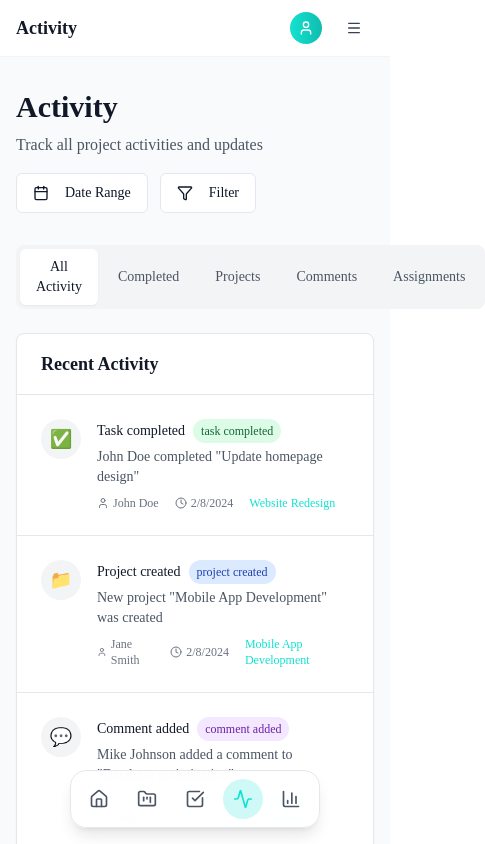
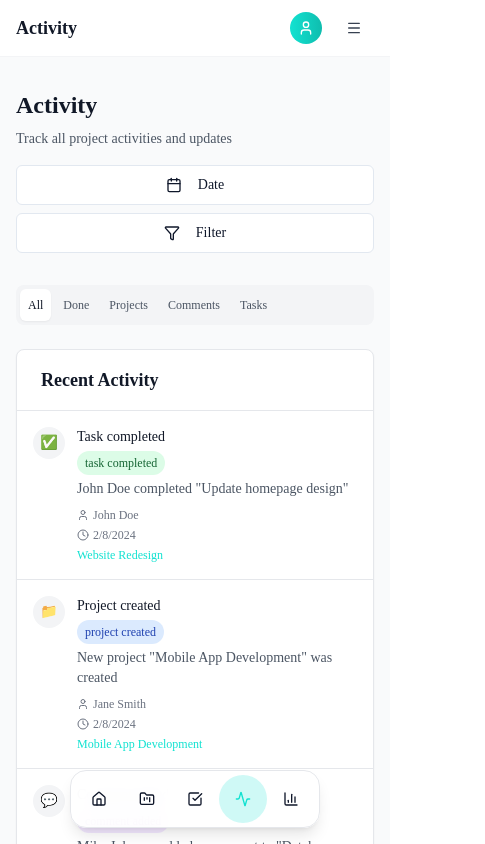
Before and after one commit to devxankit/Project-flow, a React (Vite) app in the folder frontend/: page /activity in a window 390 px wide. Shown: the top 844 px of the page, 485 px wide, since content can reach past the window. Built offline with nearby package versions, Linux system fonts and the light colour scheme.

Commit message:
pm nabvar v1 added

```diff
--- a/frontend/src/components/PM-Navbar.jsx
+++ b/frontend/src/components/PM-Navbar.jsx
@@ -1,6 +1,6 @@
 import React, { useState, useEffect } from 'react';
 import { useNavigate, useLocation } from 'react-router-dom';
-import { Button } from './magicui/button';
+import { Button, buttonVariants } from './magicui/button';
 import { Dock, DockIcon } from './magicui/dock';
 import {
   Home,
@@ -12,6 +12,7 @@ import {
   Menu,
   X
 } from 'lucide-react';
+import { cn } from '../lib/utils';
 
 const PMNavbar = ({ currentPage = 'Dashboard' }) => {
   const [isMobile, setIsMobile] = useState(false);
@@ -152,23 +153,26 @@ const PMNavbar = ({ currentPage = 'Dashboard' }) => {
 
   // Mobile Bottom Dock
   const MobileBottomDock = () => (
-    <div className="md:hidden fixed bottom-0 left-0 right-0 z-50 p-4">
-      <Dock className="bg-white/95 backdrop-blur-md border border-gray-200 shadow-lg">
+    <div className="md:hidden dock-container p-4 safe-area-pb">
+      <Dock
+        className="bg-white/95 backdrop-blur-md border border-gray-200 shadow-lg"
+        direction="bottom"
+      >
         {navigationItems.map((item) => (
-          <DockIcon
-            key={item.key}
-            onClick={() => handleNavigation(item.href)}
-            className={`transition-colors ${
-              location.pathname === item.href
-                ? 'bg-primary/20 text-primary'
-                : 'hover:bg-gray-100'
-            }`}
-          >
-            <item.icon className={`h-5 w-5 ${
-              location.pathname === item.href
-                ? 'text-primary'
-                : 'text-gray-600'
-            }`} />
+          <DockIcon key={item.key}>
+            <button
+              onClick={() => handleNavigation(item.href)}
+              aria-label={item.name}
+              className={cn(
+                buttonVariants({ variant: "ghost", size: "icon" }),
+                "size-12 rounded-full",
+                location.pathname === item.href
+                  ? 'bg-primary/20 text-primary hover:bg-primary/30'
+                  : ''
+              )}
+            >
+              <item.icon className="size-4" />
+            </button>
           </DockIcon>
         ))}
       </Dock>
--- a/frontend/src/index.css
+++ b/frontend/src/index.css
@@ -117,3 +117,38 @@
     @apply bg-background text-foreground;
   }
 }
+
+/* Mobile dock safe area */
+.safe-area-pb {
+  padding-bottom: max(1rem, env(safe-area-inset-bottom));
+}
+
+/* Ensure dock is always visible on mobile */
+@media (max-width: 767px) {
+  .dock-container {
+    position: fixed !important;
+    bottom: 0 !important;
+    left: 0 !important;
+    right: 0 !important;
+    z-index: 60 !important;
+    pointer-events: auto !important;
+  }
+
+  /* Ensure dock icons are touch-friendly */
+  .dock-container [data-dock-icon] {
+    min-width: 44px !important;
+    min-height: 44px !important;
+    touch-action: manipulation !important;
+  }
+
+  /* Improve dock hover effects on mobile */
+  .dock-container [data-dock-icon]:active {
+    transform: scale(0.95) !important;
+    transition: transform 0.1s ease !important;
+  }
+
+  /* Ensure dock mouse events work properly */
+  .dock-container > div {
+    pointer-events: auto !important;
+  }
+}
--- a/frontend/src/pages/Activity.jsx
+++ b/frontend/src/pages/Activity.jsx
@@ -100,20 +100,21 @@ const ActivityPage = () => {
     <div className="min-h-screen bg-gray-50">
       <PMNavbar />
 
-      <main className="pt-8 pb-20 md:pb-8">
+      <main className="pt-8 pb-24 md:pb-8">
         <div className="max-w-7xl mx-auto px-4 sm:px-6 lg:px-8">
           {/* Page Header */}
           <div className="flex flex-col sm:flex-row sm:items-center sm:justify-between mb-8">
-            <div>
-              <h1 className="text-3xl font-bold text-gray-900">Activity</h1>
-              <p className="mt-2 text-gray-600">Track all project activities and updates</p>
+            <div className="mb-4 sm:mb-0">
+              <h1 className="text-2xl sm:text-3xl font-bold text-gray-900">Activity</h1>
+              <p className="mt-2 text-sm sm:text-base text-gray-600">Track all project activities and updates</p>
             </div>
-            <div className="mt-4 sm:mt-0 flex space-x-3">
-              <Button variant="outline" className="flex items-center space-x-2">
+            <div className="flex flex-col sm:flex-row gap-2 sm:gap-3">
+              <Button variant="outline" className="flex items-center justify-center space-x-2 text-sm">
                 <Calendar className="h-4 w-4" />
-                <span>Date Range</span>
+                <span className="hidden xs:inline">Date Range</span>
+                <span className="xs:hidden">Date</span>
               </Button>
-              <Button variant="outline" className="flex items-center space-x-2">
+              <Button variant="outline" className="flex items-center justify-center space-x-2 text-sm">
                 <Filter className="h-4 w-4" />
                 <span>Filter</span>
               </Button>
@@ -121,26 +122,29 @@ const ActivityPage = () => {
           </div>
 
           {/* Filter Tabs */}
-          <div className="flex space-x-1 mb-6 bg-gray-100 p-1 rounded-lg w-fit">
+          <div className="mb-6">
+            <div className="flex flex-wrap gap-1 bg-gray-100 p-1 rounded-lg w-full sm:w-fit">
               {[
-              { key: 'all', label: 'All Activity' },
-              { key: 'task_completed', label: 'Completed' },
-              { key: 'project_created', label: 'Projects' },
-              { key: 'comment_added', label: 'Comments' },
-              { key: 'task_assigned', label: 'Assignments' }
-            ].map(({ key, label }) => (
+                { key: 'all', label: 'All Activity', shortLabel: 'All' },
+                { key: 'task_completed', label: 'Completed', shortLabel: 'Done' },
+                { key: 'project_created', label: 'Projects', shortLabel: 'Projects' },
+                { key: 'comment_added', label: 'Comments', shortLabel: 'Comments' },
+                { key: 'task_assigned', label: 'Assignments', shortLabel: 'Tasks' }
+              ].map(({ key, label, shortLabel }) => (
                 <button
                   key={key}
                   onClick={() => setFilter(key)}
-                className={`px-4 py-2 rounded-md text-sm font-medium transition-colors ${
+                  className={`px-2 sm:px-4 py-2 rounded-md text-xs sm:text-sm font-medium transition-colors whitespace-nowrap ${
                     filter === key
                       ? 'bg-white text-gray-900 shadow-sm'
                       : 'text-gray-600 hover:text-gray-900'
                   }`}
                 >
-                {label}
+                  <span className="hidden sm:inline">{label}</span>
+                  <span className="sm:hidden">{shortLabel}</span>
                 </button>
               ))}
+            </div>
           </div>
 
           {/* Activity Feed */}
@@ -150,22 +154,22 @@ const ActivityPage = () => {
             </div>
             <div className="divide-y divide-gray-200">
               {filteredActivities.map((activity, index) => (
-                <div key={activity.id} className="p-6 hover:bg-gray-50 transition-colors">
-                  <div className="flex items-start space-x-4">
+                <div key={activity.id} className="p-4 sm:p-6 hover:bg-gray-50 transition-colors">
+                  <div className="flex items-start space-x-3 sm:space-x-4">
                     <div className="flex-shrink-0">
-                      <div className="w-10 h-10 bg-gray-100 rounded-full flex items-center justify-center text-lg">
+                      <div className="w-8 h-8 sm:w-10 sm:h-10 bg-gray-100 rounded-full flex items-center justify-center text-sm sm:text-lg">
                         {activity.icon}
                       </div>
                     </div>
                     <div className="flex-1 min-w-0">
-                      <div className="flex items-center space-x-2 mb-1">
+                      <div className="flex flex-col sm:flex-row sm:items-center sm:space-x-2 mb-1">
                         <h3 className="text-sm font-medium text-gray-900">{activity.title}</h3>
-                        <span className={`px-2 py-1 rounded-full text-xs font-medium ${getActivityTypeColor(activity.type)}`}>
+                        <span className={`px-2 py-1 rounded-full text-xs font-medium w-fit mt-1 sm:mt-0 ${getActivityTypeColor(activity.type)}`}>
                           {activity.type.replace('_', ' ')}
                         </span>
                       </div>
-                      <p className="text-sm text-gray-600 mb-2">{activity.description}</p>
-                      <div className="flex items-center space-x-4 text-xs text-gray-500">
+                      <p className="text-sm text-gray-600 mb-2 break-words">{activity.description}</p>
+                      <div className="flex flex-col sm:flex-row sm:items-center sm:space-x-4 space-y-1 sm:space-y-0 text-xs text-gray-500">
                         <div className="flex items-center space-x-1">
                           <User className="h-3 w-3" />
                           <span>{activity.user}</span>
```
Lines whose indentation alone changed are shown as unchanged.
